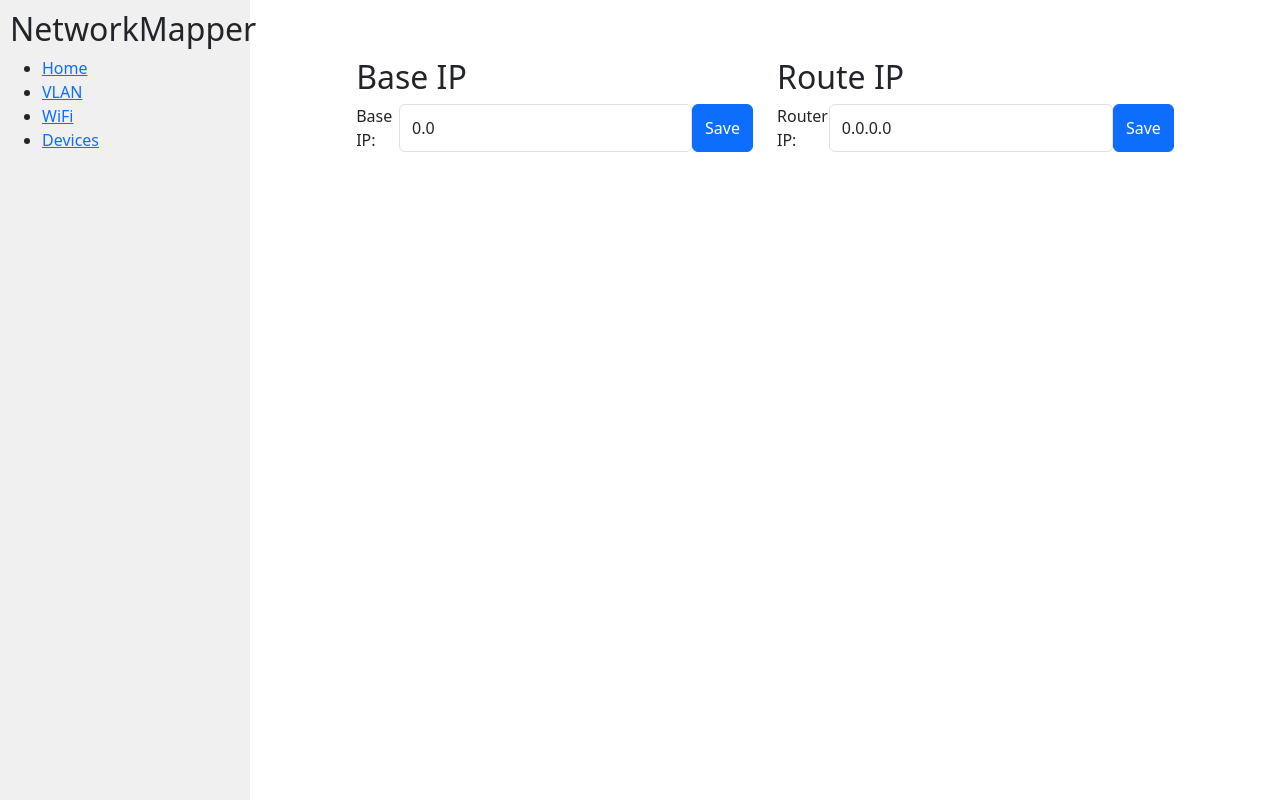
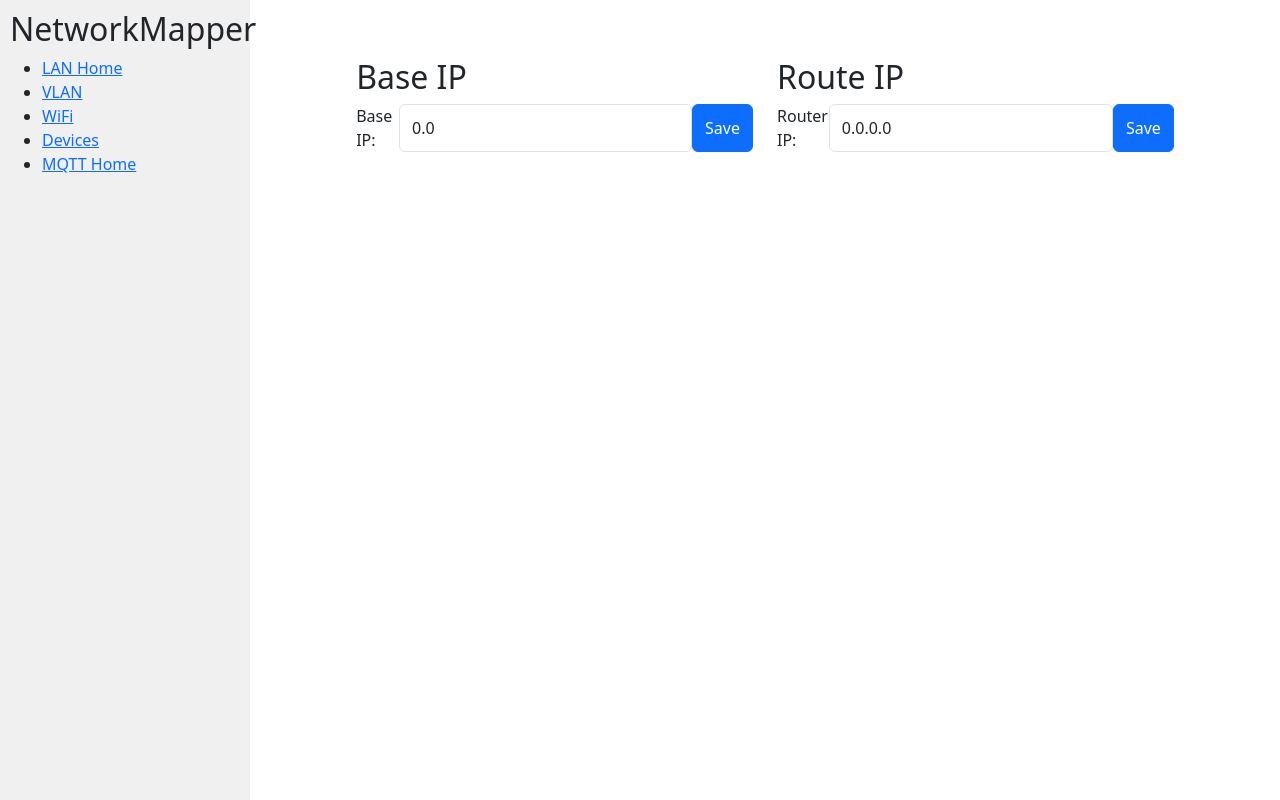
Before and after one commit to ben-burwood/HomeDB, a Django app: page /ip/ in a window 1280 px wide. Run offline with Django 5.2, Linux system fonts and the light colour scheme; some libraries are stand-ins or nearby versions.

Commit message:
Implement MQTT Index Page

```diff
--- a/NetworkMapper/NetworkMapper/urls.py
+++ b/NetworkMapper/NetworkMapper/urls.py
@@ -21,4 +21,5 @@ from django.urls import include, path
 urlpatterns = [
     path("admin/", admin.site.urls),
     path("ip/", include("ip.urls")),
+    path("mqtt/", include("mqtt.urls")),
 ]
--- a/NetworkMapper/common/templates/base/sidebar.html
+++ b/NetworkMapper/common/templates/base/sidebar.html
@@ -1,10 +1,11 @@
 <div id="sidebar">
     <h2>NetworkMapper</h2>
     <ul>
-        <li><a href="{% url 'index' %}">Home</a></li>
+        <li><a href="{% url 'index' %}">LAN Home</a></li>
         <li><a href="{% url 'vlan.index' %}">VLAN</a></li>
         <li><a href="{% url 'wifi.index' %}">WiFi</a></li>
         <li><a href="{% url 'device.index' %}">Devices</a></li>
+        <li><a href="{% url 'index' %}">MQTT Home</a></li>
     </ul>
 </div>
 
--- /dev/null
+++ b/NetworkMapper/mqtt/urls.py
@@ -0,0 +1,7 @@
+from django.urls import path
+
+from . import views
+
+urlpatterns = [
+    path("", views.index.index, name="index"),
+]
--- a/NetworkMapper/mqtt/views/__init__.py
+++ b/NetworkMapper/mqtt/views/__init__.py
@@ -0,0 +1 @@
+from . import index
--- /dev/null
+++ b/NetworkMapper/mqtt/views/index.py
@@ -0,0 +1,5 @@
+from django.shortcuts import render
+
+
+def index(request):
+    return render(request, "mqtt/index.html")
```
Also changed, not shown: NetworkMapper/mqtt/templates/mqtt/index.html (added, +13 -0 lines).
